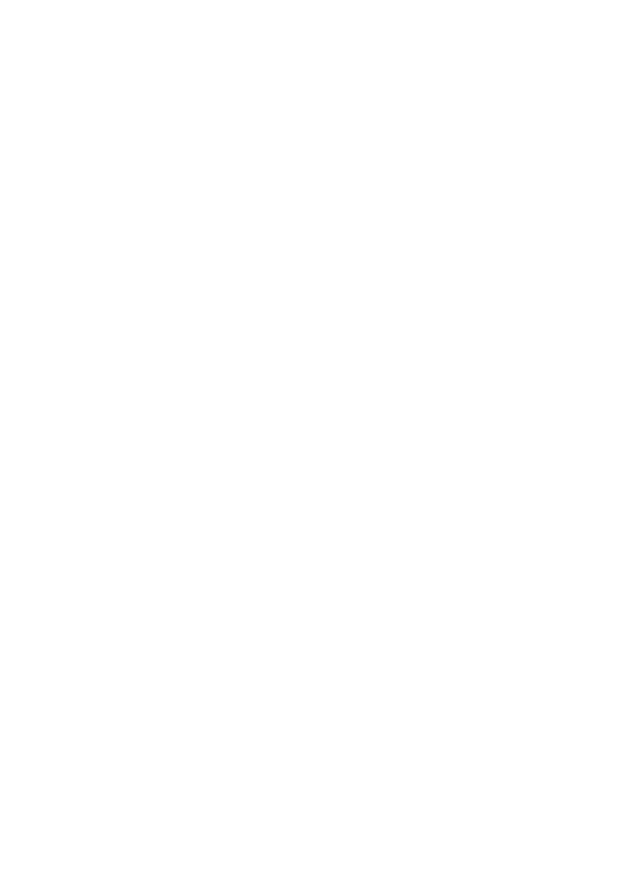
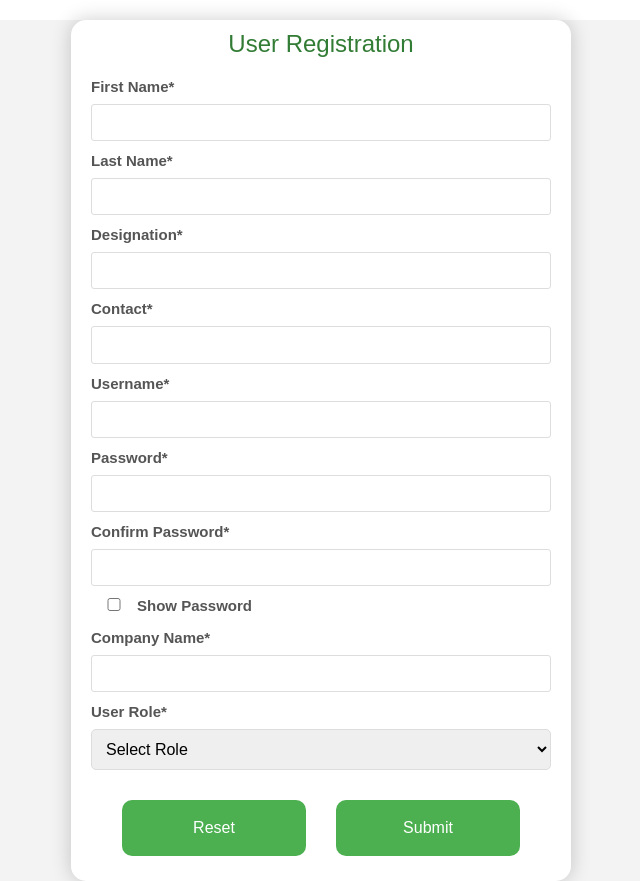
Before and after one commit to PasinduLakshanDSE/Vella, a React (Create React App) app in the folder assetmanagment/: page /AddUsersRole in a window 1280 px wide. Before the commit this address had no page. Shown: the whole page, without its empty margins (319-959 px from the left). Before the commit the page ends 800 px from the top, so only its background shows below. Built offline with nearby package versions, Linux system fonts and the light colour scheme.

Commit message:
Company Users add

```diff
--- a/assetmanagment/src/App.js
+++ b/assetmanagment/src/App.js
@@ -16,6 +16,7 @@ import Login from "./components/Login/Login";
 import Users from "./components/Admin/Users/Users";
 import AssetRegister from "./components/Admin/AssetRegistration/AssetRegister";
 import Categorization from "./components/Admin/AssetCategorization/Assetcategorization";
+import CompanyUserRole from "./components/Company/CompanyUserRole/CompanyUserRole";
 
 //import Users from "./components/Users/Users";
 
@@ -28,8 +29,8 @@ function App() {
         <Route path="/" element={<Home/>}/>
         <Route path="/AdminNavBar" element={<AdminNavBar/>}/>
         <Route path="/AdminDashboardPage"  element={<DashBoard/>}/>
-        <Route path="/UsersRole"  element={<AddUsersRole/>}/>
-
+        <Route path="/AddUsersRole"  element={<AddUsersRole/>}/>
+        <Route pathe="/ComanyUserrole" elemnt={<CompanyUserRole/>}/>
         <Route path="/CompanyDashBord"  element={<CompanyDashBord/>}/>
         <Route path="/CompanyNavBar"  element={<CompanyNavBar/>}/>
         <Route path="/Login"  element={<Login/>}/>
--- a/assetmanagment/src/components/Admin/AdminNav/AdminNav.jsx
+++ b/assetmanagment/src/components/Admin/AdminNav/AdminNav.jsx
@@ -44,7 +44,7 @@ const AdminNavBar = () => {
           </div>
           <div className="nav-button">
           <i className="fas fa-handshake "></i>
-            <Link to="/UsersRole" className="nav-link">
+            <Link to="/AddUsersRole" className="nav-link">
               Add Users Role
             </Link>
           </div>
--- a/assetmanagment/src/components/Admin/AssetRegistration/AssetRegister.jsx
+++ b/assetmanagment/src/components/Admin/AssetRegistration/AssetRegister.jsx
@@ -1,7 +1,7 @@
 import React, { useState, useRef } from "react";
 import { QRCode } from "react-qrcode-logo";
 import html2canvas from "html2canvas";
-import "./assetRegister.css";
+import "./AssetRegister.css";
 
 const AssetRegister = () => {
   const user = JSON.parse(localStorage.getItem("currentUser"));
--- a/assetmanagment/src/components/Company/CompanyNav/CompanyNav.js
+++ b/assetmanagment/src/components/Company/CompanyNav/CompanyNav.js
@@ -28,7 +28,7 @@ const CompanyNavBar = () => {
           </div>
           <div className="nav-button">
             <i className="fas fa-calendar-days "></i>
-            <Link to="/UsersRole" className="nav-link"> Add Users Role</Link>
+            <Link to="/CompanyUserRole" className="nav-link"> Add Users Role</Link>
           </div>
           <div className="nav-button">
             <i className="fas fa-gear"></i>
--- /dev/null
+++ b/assetmanagment/src/components/Company/CompanyUserRole/CompanyUserRole.css
@@ -0,0 +1,82 @@
+/* Filename - App.css */
+/* It containds the Form and Page Styling*/
+
+body {
+    background: #f3f3f3;
+    text-align: center;
+  }
+  .Users{
+    background-color: #fff;
+    border-radius: 15px;
+    box-shadow: 0 0 20px rgba(0, 0, 0, 0.2);
+    padding: 10px 20px;
+    transition: transform 0.2s;
+    width: 500px;
+    text-align: center;
+    margin: auto;
+    margin-top: 20px;
+  }
+
+  h1 {
+    font-size: x-large;
+    text-align: center;
+    color: #327c35;
+  }
+
+  fieldset {
+    border: none;
+  }
+
+  input {
+    display: block;
+    width: 100%;
+    /* margin-bottom: 15px; */
+    padding: 8px;
+    box-sizing: border-box;
+    border: 1px solid #ddd;
+    border-radius: 3px;
+    font-size: 12px;
+  }
+  input[type="radio"],
+  input[type="checkbox"] {
+    display: inline;
+    width: 10%;
+  }
+  select {
+    display: block;
+    width: 100%;
+    margin-bottom: 15px;
+    padding: 10px;
+    box-sizing: border-box;
+    border: 1px solid #ddd;
+    border-radius: 5px;
+  }
+
+  label {
+    font-size: 15px;
+    display: block;
+    width: 100%;
+    margin-top: 8px;
+    margin-bottom: 5px;
+    text-align: left;
+    color: #555;
+    font-weight: bold;
+  }
+
+  button {
+    padding: 15px;
+    border-radius: 10px;
+    margin: 15px;
+    border: none;
+    color: white;
+    cursor: pointer;
+    background-color: #4caf50;
+    width: 40%;
+    font-size: 16px;
+  }
+  textarea {
+    resize: none;
+    width: 98%;
+    min-height: 100px;
+    max-height: 150px;
+  }
--- /dev/null
+++ b/assetmanagment/src/components/Company/CompanyUserRole/CompanyUserRole.js
@@ -0,0 +1,154 @@
+import './CompanyUserRole.css';
+import React, { useState } from 'react';
+import axios from 'axios';
+
+const CompanyUserRole = () => {
+    const [firstName, setFirstName] = useState("");
+    const [lastName, setLastName] = useState("");
+    const [designation, setDesignation] = useState("");
+    const [contact, setContact] = useState("");
+    const [username, setUsername] = useState("");
+    const [selectedOption, setSelectedOption] = useState("");
+    const [password, setPassword] = useState("");
+    const [confirmPassword, setConfirmPassword] = useState("");
+    const [showPassword, setShowPassword] = useState(false);
+    const [companyName, setCompanyName] = useState("");
+    const [errors, setErrors] = useState({});
+    const [passwordStrength, setPasswordStrength] = useState("");
+
+    const validateForm = () => {
+        let formErrors = {};
+        if (!firstName) formErrors.firstName = "First Name is required.";
+        if (!lastName) formErrors.lastName = "Last Name is required.";
+        if (!designation) formErrors.designation = "Designation is required.";
+        if (!contact) formErrors.contact = "Contact is required.";
+        if (!username) formErrors.username = "Username is required.";
+        if (!password) formErrors.password = "Password is required.";
+        if (!confirmPassword) formErrors.confirmPassword = "Confirm Password is required.";
+        if (!companyName) formErrors.companyName = "Company Name is required.";
+        if (password && !validatePasswordStrength(password)) {
+            formErrors.passwordStrength = "Password must be at least 8 characters, include uppercase, lowercase, and a number.";
+        }
+        if (password !== confirmPassword) {
+            formErrors.passwordMatch = "Passwords do not match.";
+        }
+        setErrors(formErrors);
+        return Object.keys(formErrors).length === 0;
+    };
+
+    const validatePasswordStrength = (password) => {
+        const strongPasswordRegex = /^(?=.*[a-z])(?=.*[A-Z])(?=.*\d).{8,}$/;
+        return strongPasswordRegex.test(password);
+    };
+
+    const handleSubmit = async (e) => {
+        e.preventDefault();
+        if (!validateForm()) return;
+
+        const userData = {
+            firstName,
+            lastName,
+            designation,
+            contact,
+            username,
+            selectedOption,
+            password,
+            companyName
+        };
+
+        try {
+            const response = await axios.post('http://localhost:8000/api/users', userData);
+            alert("User created successfully");
+            handleReset();
+        } catch (error) {
+            console.error("Error creating user:", error);
+            alert("Error creating user. Please try again.");
+        }
+    };
+
+    const handleReset = () => {
+        setFirstName("");
+        setLastName("");
+        setDesignation("");
+        setContact("");
+        setUsername("");
+        setSelectedOption("");
+        setPassword("");
+        setConfirmPassword("");
+        setShowPassword(false);
+        setCompanyName("");
+        setErrors({});
+        setPasswordStrength("");
+    };
+
+    return (
+        <div className="Users">
+            <h1>User Registration</h1>
+            <fieldset>
+                <form onSubmit={handleSubmit}>
+                    <label>First Name*</label>
+                    <input type="text" value={firstName} onChange={(e) => setFirstName(e.target.value)} />
+                    {errors.firstName && <span className="error">{errors.firstName}</span>}
+
+                    <label>Last Name*</label>
+                    <input type="text" value={lastName} onChange={(e) => setLastName(e.target.value)} />
+                    {errors.lastName && <span className="error">{errors.lastName}</span>}
+
+                    <label>Designation*</label>
+                    <input type="text" value={designation} onChange={(e) => setDesignation(e.target.value)} />
+                    {errors.designation && <span className="error">{errors.designation}</span>}
+
+                    <label>Contact*</label>
+                    <input type="text" value={contact} onChange={(e) => setContact(e.target.value)} />
+                    {errors.contact && <span className="error">{errors.contact}</span>}
+
+                    <label>Username*</label>
+                    <input type="text" value={username} onChange={(e) => setUsername(e.target.value)} />
+                    {errors.username && <span className="error">{errors.username}</span>}
+
+                    <label>Password*</label>
+                    <input
+                        type={showPassword ? "text" : "password"}
+                        value={password}
+                        onChange={(e) => {
+                            setPassword(e.target.value);
+                            setPasswordStrength(validatePasswordStrength(e.target.value) ? "Strong" : "Weak");
+                        }}
+                    />
+                    {errors.password && <span className="error">{errors.password}</span>}
+                    <span className={passwordStrength === "Strong" ? "strong" : "weak"}>{passwordStrength}</span>
+
+                    <label>Confirm Password*</label>
+                    <input
+                        type={showPassword ? "text" : "password"}
+                        value={confirmPassword}
+                        onChange={(e) => setConfirmPassword(e.target.value)}
+                    />
+                    {errors.confirmPassword && <span className="error">{errors.confirmPassword}</span>}
+                    <label>
+                        <input type="checkbox" checked={showPassword} onChange={() => setShowPassword(!showPassword)} />
+                        Show Password
+                    </label>
+
+                    <label>Company Name*</label>
+                    <input type="text" value={companyName} onChange={(e) => setCompanyName(e.target.value)} />
+                    {errors.companyName && <span className="error">{errors.companyName}</span>}
+
+                    <label>User Role*</label>
+                    <select value={selectedOption} onChange={(e) => setSelectedOption(e.target.value)}>
+                        <option value="">Select Role</option>
+                        <option value="Admin">HOD</option>
+                        <option value="CompanyAdmin">Company Admin</option>
+                    </select>
+
+
+
+                    <button type="button" onClick={handleReset}>Reset</button>
+                    <button type="submit">Submit</button>
+                </form>
+            </fieldset>
+        </div>
+    );
+};
+
+export default CompanyUserRole;
--- a/package.json
+++ b/package.json
@@ -5,13 +5,16 @@
     "@testing-library/react": "^13.0.0",
     "@testing-library/user-event": "^13.2.1",
     "bcrypt": "^5.1.1",
+    "bootstrap": "^5.3.3",
     "cors": "^2.8.5",
     "dotenv": "^16.4.7",
     "express": "^4.21.2",
+    "html2canvas": "^1.4.1",
     "mongoose": "^8.9.1",
     "nodemon": "^3.1.9",
     "react": "^18.3.1",
     "react-dom": "^18.3.1",
+    "react-qrcode-logo": "^3.0.0",
     "react-router-dom": "^6.28.0",
     "web-vitals": "^2.1.0",
     "wowjs": "^1.1.3"
```
Also changed, not shown: 1 other file (tests, documents, lock files or other folders).
